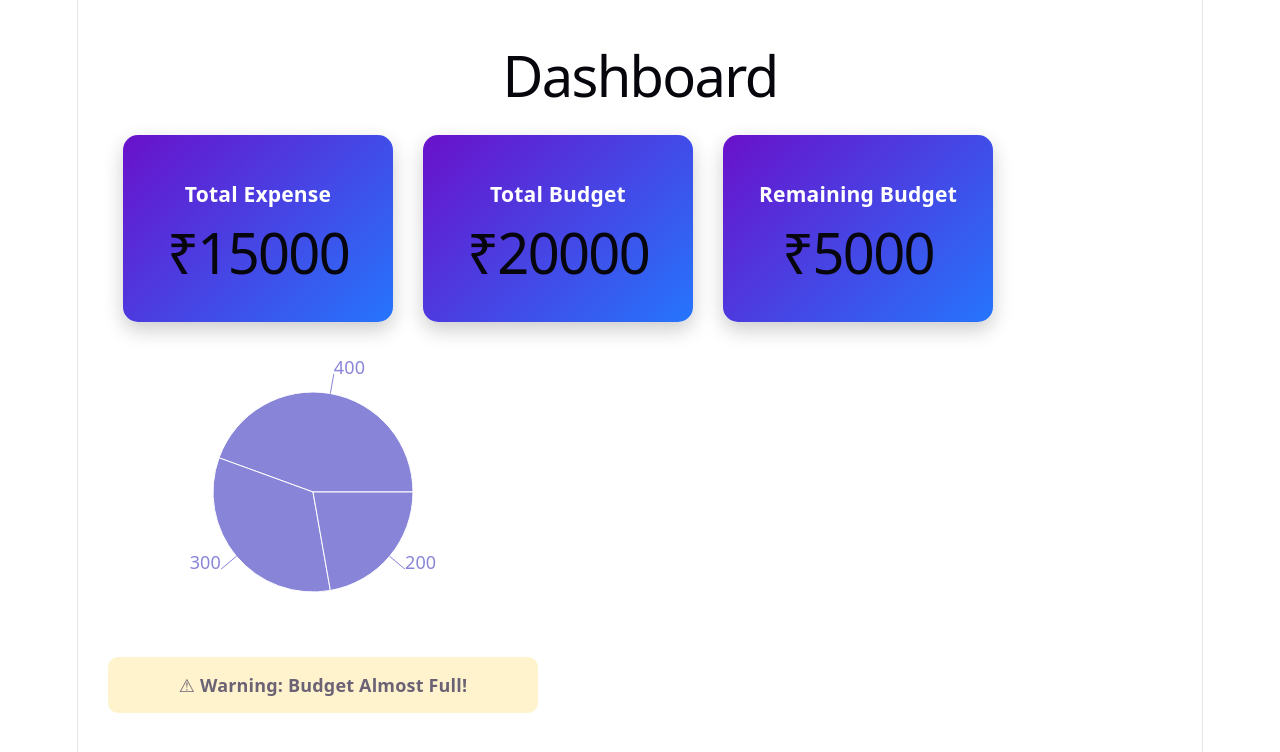
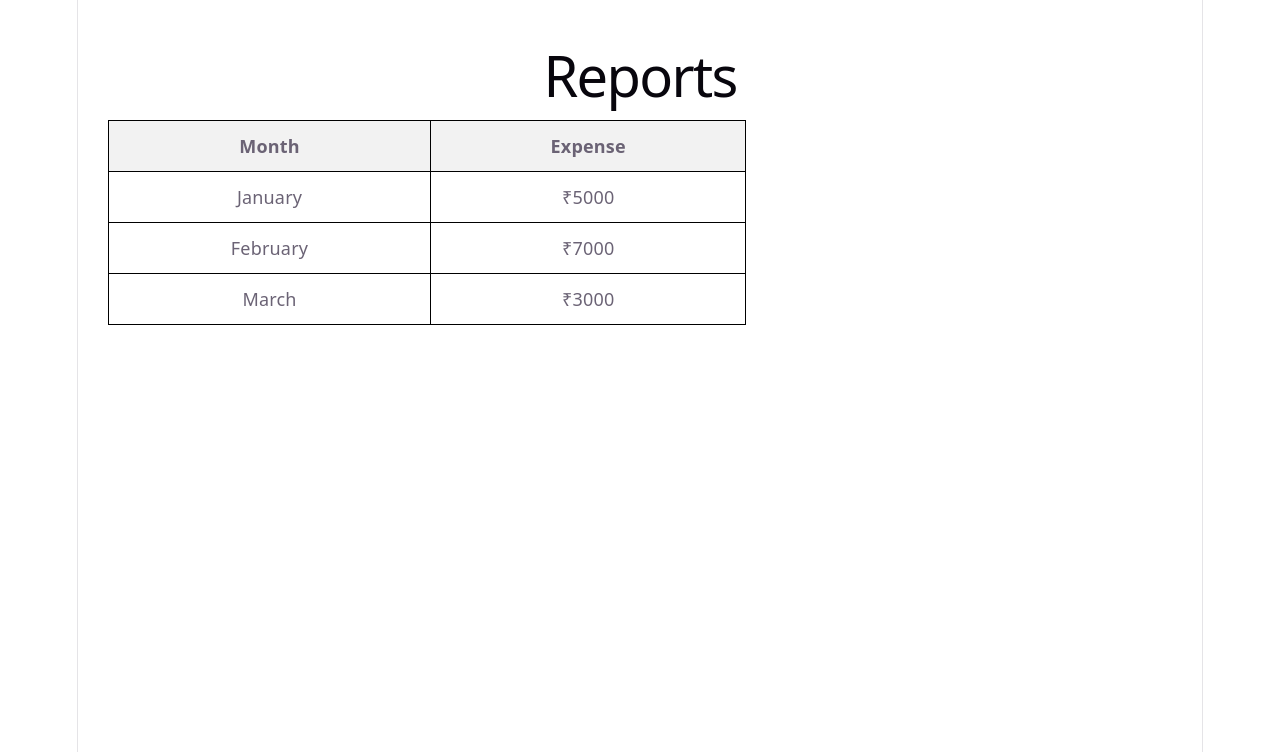
Before and after one commit to NehaPoojary8/ReceiptHawk, a React app in the folder frontend/: page / in a window 1280 px wide. Shown: the top 752 px of the page. Built offline with nearby package versions, Linux system fonts and the light colour scheme; the HTML template or start-up script is replaced by a standard one.

Commit message:
Created reports page with expense table

```diff
--- a/frontend/src/App.jsx
+++ b/frontend/src/App.jsx
@@ -1,11 +1,7 @@
-import Dashboard from "./pages/Dashboard";
+import Reports from "./pages/Reports";
 
 function App() {
-  return (
-    <div>
-      <Dashboard />
-    </div>
-  );
+  return <Reports />;
 }
 
 export default App;
--- /dev/null
+++ b/frontend/src/pages/Reports.jsx
@@ -0,0 +1,57 @@
+function Reports() {
+  return (
+    <div style={{ padding: "30px" }}>
+      <h1>Reports</h1>
+
+      <table
+        style={{
+          borderCollapse: "collapse",
+          width: "60%",
+          marginTop: "20px"
+        }}
+      >
+        <thead>
+          <tr style={{ backgroundColor: "#f2f2f2" }}>
+            <th style={{ border: "1px solid black", padding: "12px" }}>
+              Month
+            </th>
+            <th style={{ border: "1px solid black", padding: "12px" }}>
+              Expense
+            </th>
+          </tr>
+        </thead>
+
+        <tbody>
+          <tr>
+            <td style={{ border: "1px solid black", padding: "12px" }}>
+              January
+            </td>
+            <td style={{ border: "1px solid black", padding: "12px" }}>
+              ₹5000
+            </td>
+          </tr>
+
+          <tr>
+            <td style={{ border: "1px solid black", padding: "12px" }}>
+              February
+            </td>
+            <td style={{ border: "1px solid black", padding: "12px" }}>
+              ₹7000
+            </td>
+          </tr>
+
+          <tr>
+            <td style={{ border: "1px solid black", padding: "12px" }}>
+              March
+            </td>
+            <td style={{ border: "1px solid black", padding: "12px" }}>
+              ₹3000
+            </td>
+          </tr>
+        </tbody>
+      </table>
+    </div>
+  );
+}
+
+export default Reports;
```
